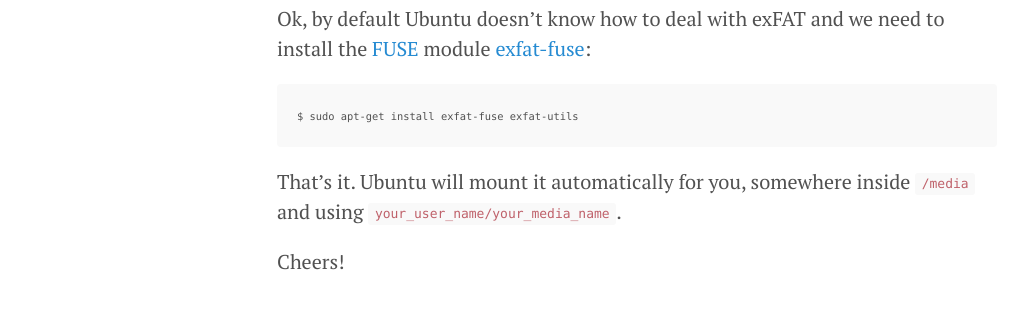
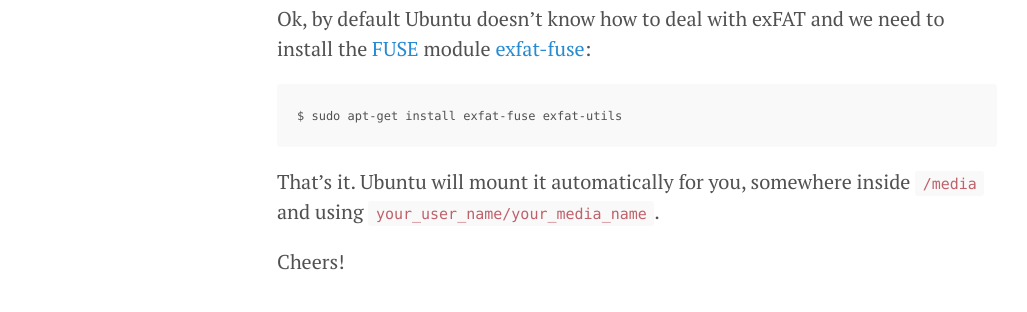
Before and after one commit to ricardodeazambuja/ricardodeazambuja.github.io, a Jekyll site: the page built from _posts/2017-02-28-Mounting_exfat_on_linux_Ubuntu.md, in a window 1280 px wide. Shown: the part 418-730 px from the top of the page, without its empty margins (3-1030 px from the left). Built offline with Jekyll 4.4.1, drawn with Linux system fonts in a browser that asks for light colours; comment, search, counter and statistics services are not loaded.

Commit message:
Code font size...

```diff
--- a/public/css/poole.css
+++ b/public/css/poole.css
@@ -154,7 +154,7 @@
 }
 code {
   padding: .25em .5em;
-  font-size: 65%;
+  font-size: 75%;
   color: #bf616a;
   background-color: #f9f9f9;
   border-radius: 3px;
@@ -174,7 +174,7 @@
 }
 pre code {
   padding: 0;
-  font-size: 65%;
+  font-size: 75%;
   color: inherit;
   background-color: transparent;
 }
```
